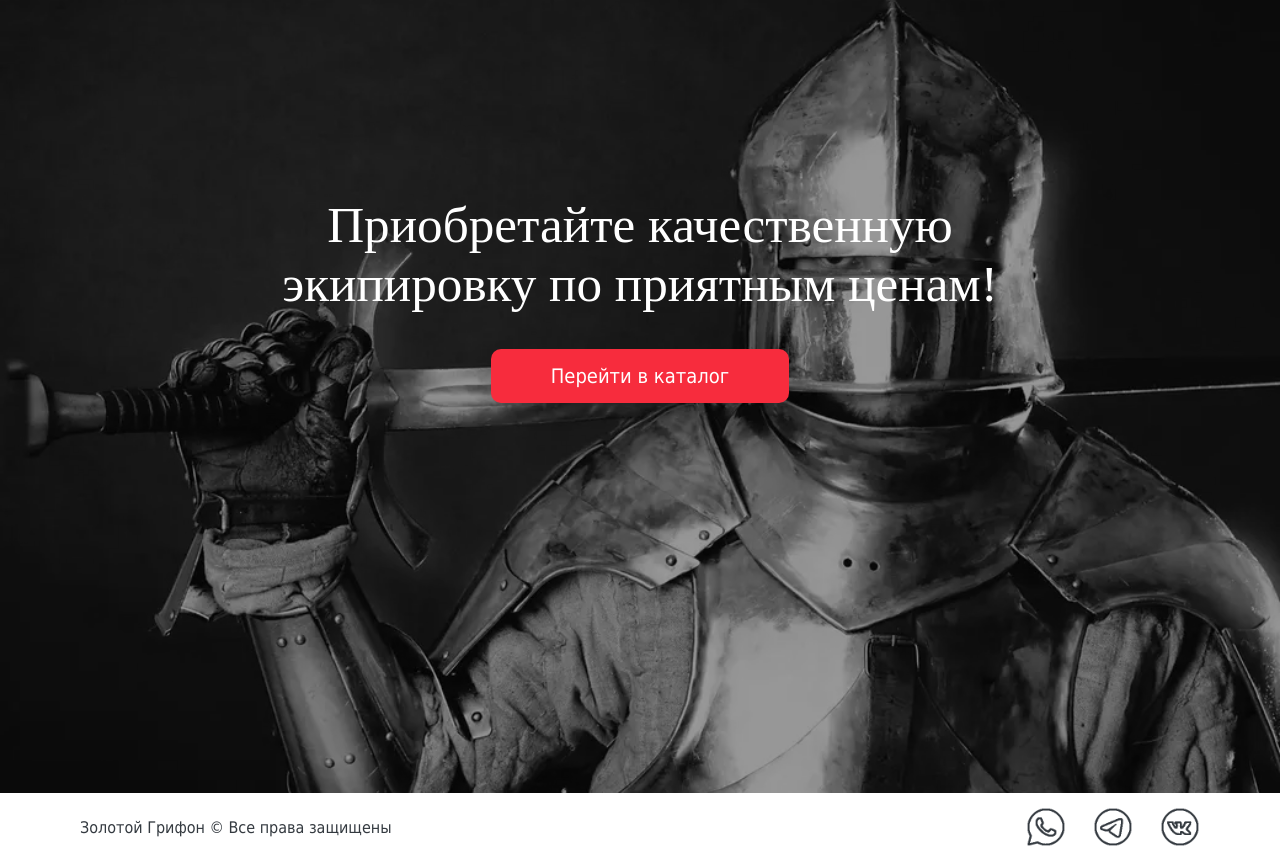
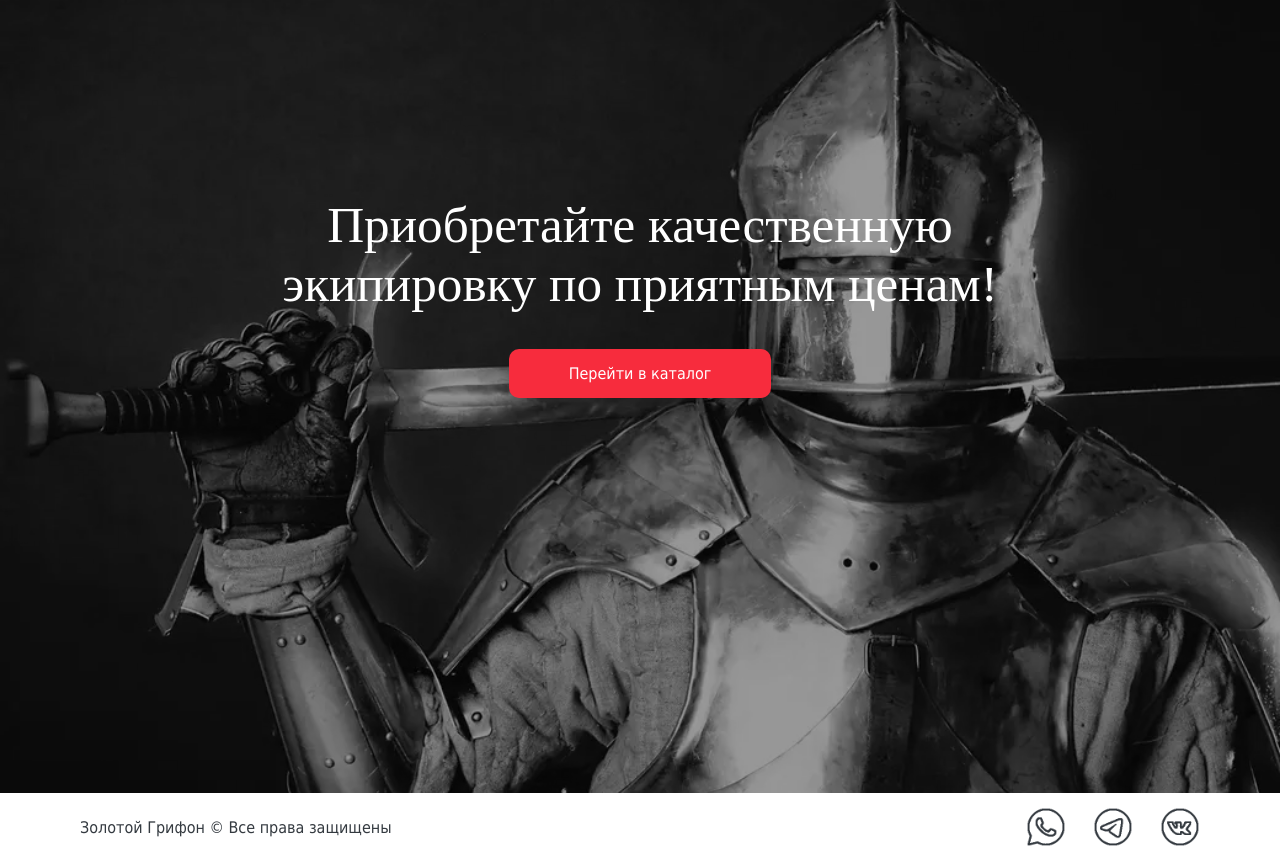
Before and after one commit to EvilCommunist/SPA_HEMA, a Vue app: page / in a window 1280 px wide. Shown: the part 1864-2721 px from the top of the page. Built offline with nearby package versions, Linux system fonts and the light colour scheme.

Commit message:
Adding extra mixin

```diff
--- /dev/null
+++ b/src/assets/elements.less
@@ -0,0 +1,8 @@
+.button(@bck_color, @font_size, @side_padding, @bot_top_padding){
+    color: @white; font-size: @font_size;
+    font-weight: 200;
+    display: block; text-align: center;
+    padding: @bot_top_padding @side_padding;
+    background-color: @bck_color;
+    border: none; border-radius: 10px;
+}
--- a/src/views/Styles/homeStyle.less
+++ b/src/views/Styles/homeStyle.less
@@ -1,4 +1,5 @@
 @import "../../assets/vars.less";
+@import "../../assets/elements.less";
 
 /*Стили для секции "рекламы" (приветствия)*/
 #adver{overflow: hidden !important; position: relative;}
@@ -84,12 +85,7 @@
     max-width: 70%;
 }
 #advShop .container.flex button{
-    color: @white; font-size: @sub_header;
-    font-weight: 200;
-    display: block; text-align: center;
-    padding: 15px 60px;
-    background-color: @red;
-    border: none; border-radius: 10px;
+    .button(@red, @text, 60px, 15px);
 }
 #advShop .container.flex button:hover{
     background-color: @red+@color_diff*2;
```
